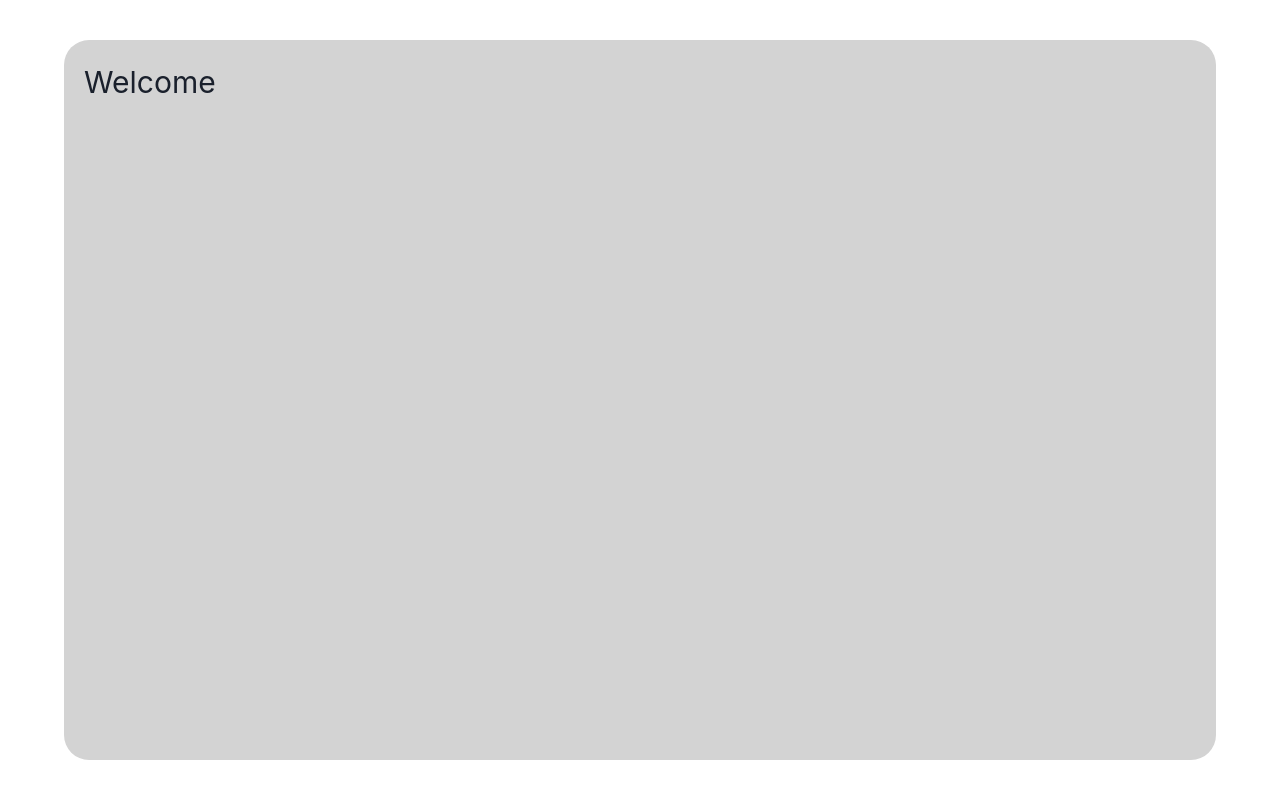
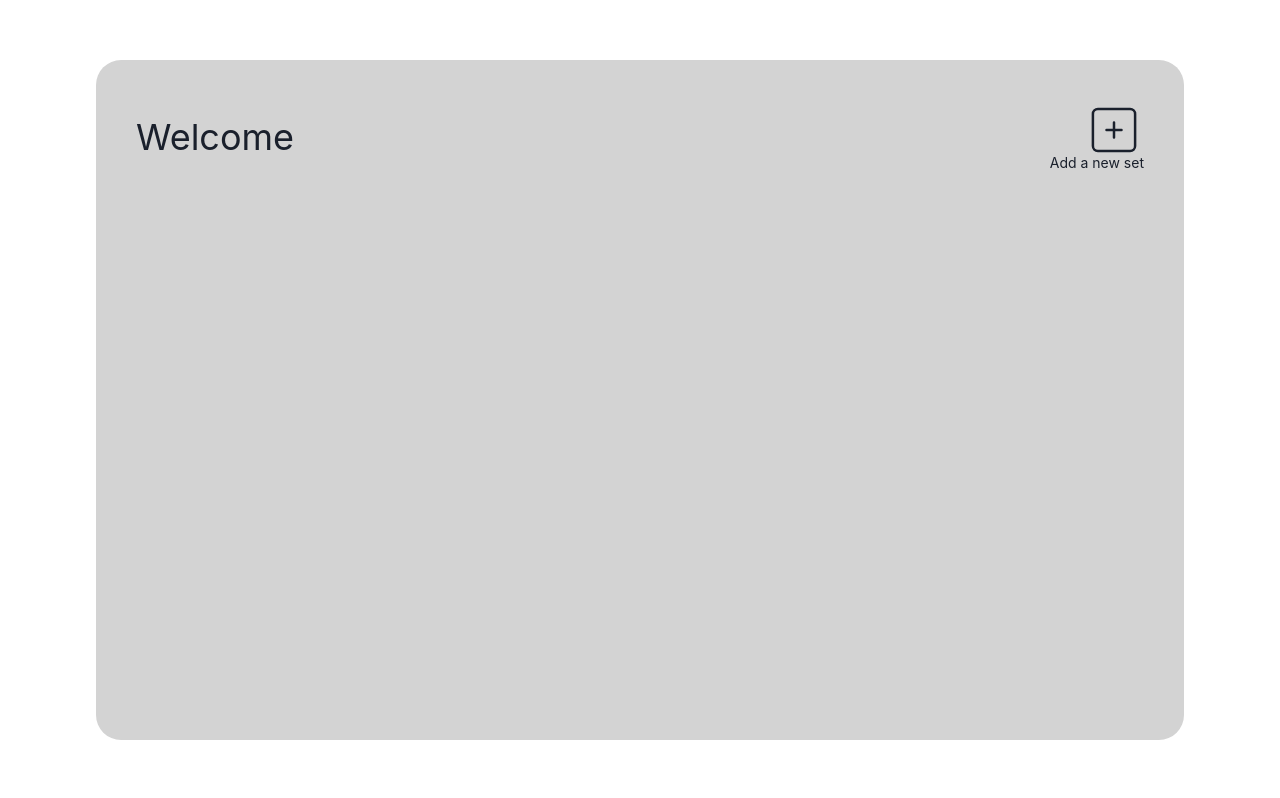
Before and after one commit to Rezmii/to-do-list-react, a React (Vite) app: page / in a window 1280 px wide. Built offline with nearby package versions, Linux system fonts and the light colour scheme.

Commit message:
Header design

```diff
--- a/package.json
+++ b/package.json
@@ -15,7 +15,8 @@
     "@emotion/styled": "^11.11.5",
     "framer-motion": "^11.2.6",
     "react": "^18.2.0",
-    "react-dom": "^18.2.0"
+    "react-dom": "^18.2.0",
+    "react-icons": "^5.2.1"
   },
   "devDependencies": {
     "@types/react": "^18.2.66",
--- a/src/App.tsx
+++ b/src/App.tsx
@@ -4,7 +4,7 @@ import Header from "./components/Header";
 
 function App() {
   return (
-    <Box height="90vh" width="90vw" borderRadius="25px" bg="lightgray">
+    <Box height="85vh" width="85vw" borderRadius="25px" bg="lightgray">
       <Header />
     </Box>
   );
--- a/src/components/Header.tsx
+++ b/src/components/Header.tsx
@@ -1,9 +1,16 @@
-import { HStack, Text } from "@chakra-ui/react";
+import { Box, HStack, Text, VStack } from "@chakra-ui/react";
+import { CiSquarePlus } from "react-icons/ci";
 
 const Header = () => {
   return (
-    <HStack margin={5}>
-      <Text fontSize="3xl">Welcome</Text>
+    <HStack margin={10} justifyContent="space-between">
+      <Text fontSize="4xl">Welcome</Text>
+      <VStack alignItems="flex-end">
+        <CiSquarePlus size={60} onClick={() => console.log("clicked")} />
+        <Text marginTop={-4} fontSize="sm">
+          Add a new set
+        </Text>
+      </VStack>
     </HStack>
   );
 };
```
Also changed, not shown: 1 other file (tests, documents, lock files or other folders).
